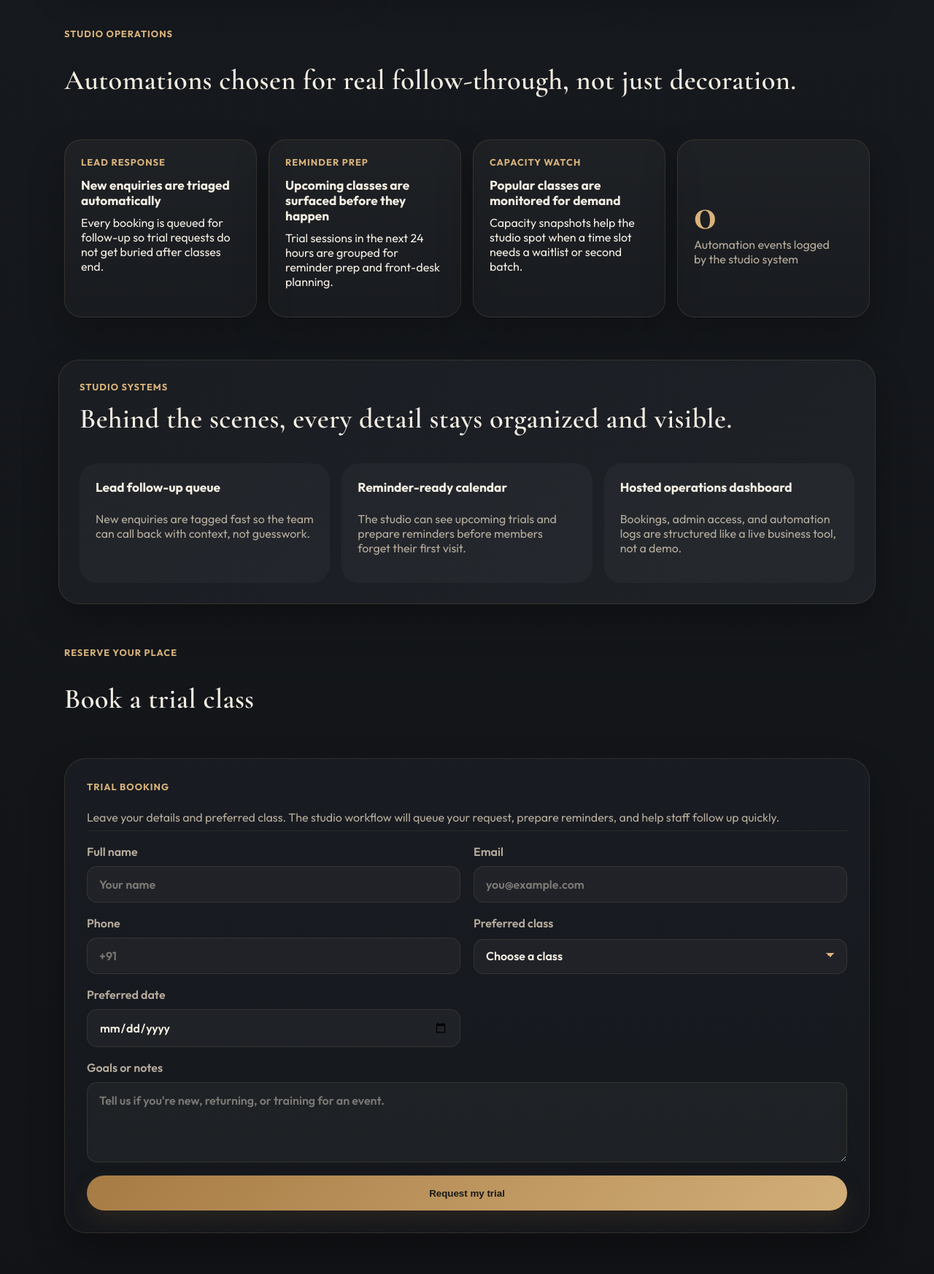
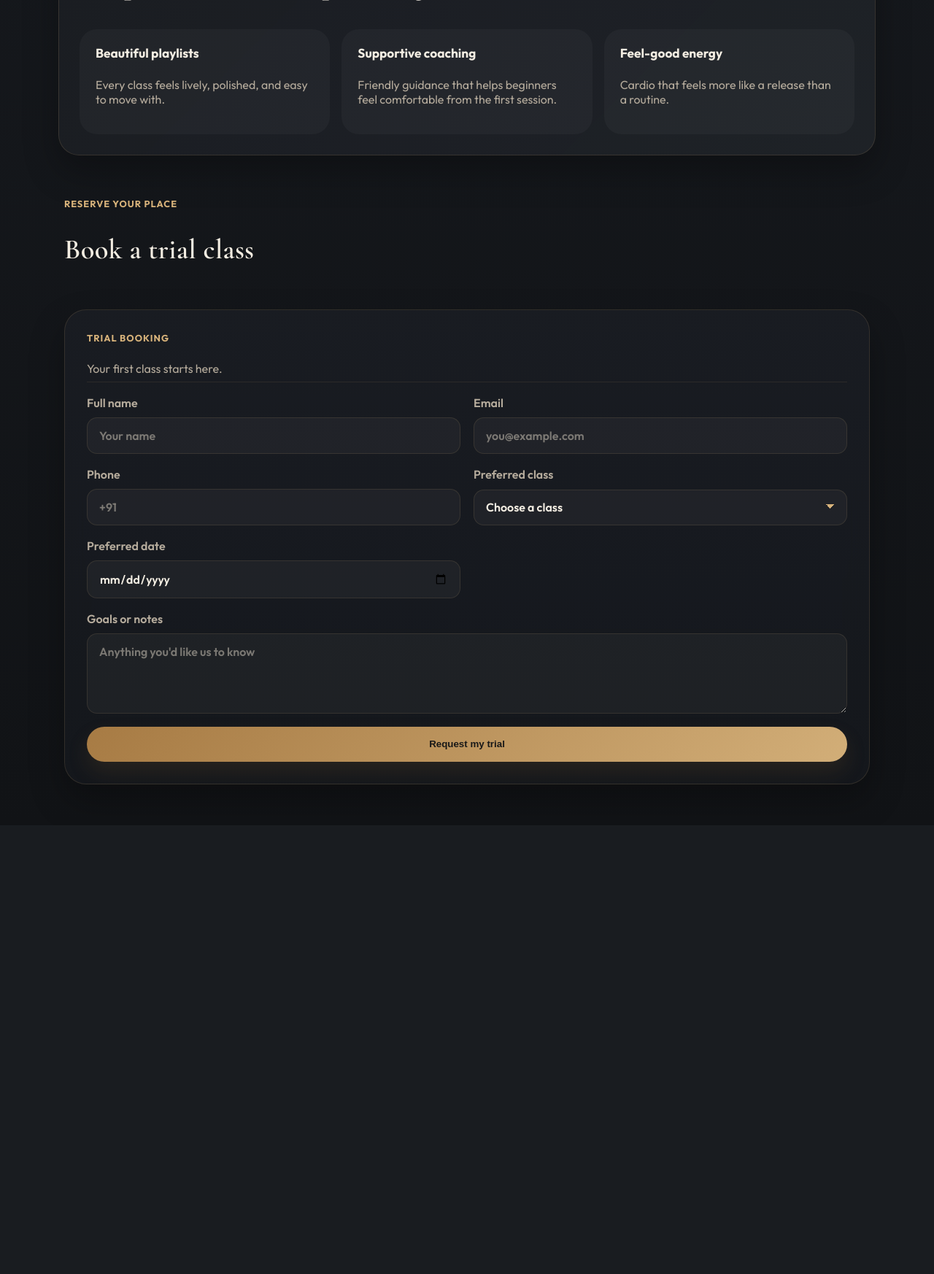
Before and after one commit to patilhimanshu146-tech/zumba, a Flask app: page / in a window 1280 px wide. Shown: the part 2670-4416 px from the top of the page at 73% size. After the commit the page ends 3777 px from the top, so only its background shows below. Run offline with Flask 3, Linux system fonts and the light colour scheme; data that the repository does not hold is empty.

Commit message:
Simplify homepage copy and layout

```diff
--- a/templates/index.html
+++ b/templates/index.html
@@ -26,12 +26,11 @@
         </nav>
         <div class="hero-grid">
           <section class="hero-copy">
-            <p class="badge">Structured classes. Elevated energy.</p>
-            <h2>Dance fitness with the polish of a premium studio and the energy of a live floor.</h2>
+            <p class="badge">Move with rhythm</p>
+            <h2>Zumba classes with beautiful energy, strong rhythm, and a studio feel.</h2>
             <p class="lead">
-              Pulse & Rhythm is built for members who want movement that feels
-              intentional, energising, and well run. From first trial booking to
-              class follow-up, every part of the experience is designed to feel smooth.
+              High-energy sessions, confident coaching, and a space that makes
+              movement feel effortless.
             </p>
             <div class="hero-actions">
               <a class="primary-btn" href="#booking">Book a trial class</a>
@@ -44,11 +43,11 @@
               </article>
               <article>
                 <strong>{{ booking_count }}</strong>
-                <span>Trial bookings captured</span>
+                <span>Trial bookings</span>
               </article>
               <article>
                 <strong>{{ upcoming_trials }}</strong>
-                <span>Upcoming trial sessions</span>
+                <span>Upcoming sessions</span>
               </article>
             </div>
           </section>
@@ -66,11 +65,11 @@
               />
             </div>
             <div class="hero-card">
-              <p class="card-label">What defines the studio</p>
+              <p class="card-label">Studio feel</p>
               <ul>
-                <li>Small-group coaching with clear class levels and capped attendance</li>
-                <li>Curated playlists that balance Latin, cardio-pop, and Bollywood energy</li>
-                <li>Fast follow-ups, reminder prep, and booking oversight built into the workflow</li>
+                <li>Bold playlists</li>
+                <li>Beautiful movement</li>
+                <li>Feel-good cardio</li>
               </ul>
             </div>
           </section>
@@ -80,21 +79,18 @@
       <main>
         <section class="section intro-strip">
           <div class="intro-card">
-            <p class="eyebrow">Member experience</p>
-            <h3>First-time friendly, professionally run, and built for consistency.</h3>
+            <p class="eyebrow">The mood</p>
+            <h3>Elegant, uplifting, and full of movement.</h3>
           </div>
           <div class="intro-card">
-            <p>
-              Expect guided entry into every class, clear pacing from warm-up to peak cardio,
-              and a studio workflow that respects both your time and your motivation.
-            </p>
+            <p>A little sweat, a lot of rhythm, and the kind of class you look forward to all week.</p>
           </div>
         </section>
 
         <section class="section" id="schedule">
           <div class="section-heading">
-            <p class="eyebrow">Weekly rhythm</p>
-            <h3>Weekly class schedule</h3>
+            <p class="eyebrow">Weekly schedule</p>
+            <h3>Find your class.</h3>
           </div>
           <div class="class-grid">
             {% for item in classes %}
@@ -111,8 +107,8 @@
 
         <section class="section vibe-section">
           <div class="section-heading">
-            <p class="eyebrow">Studio atmosphere</p>
-            <h3>A visual feel for the room, the lighting, and the pace.</h3>
+            <p class="eyebrow">Gallery</p>
+            <h3>The feel of the studio.</h3>
           </div>
           <div class="gallery-grid">
             <article class="gallery-card tall">
@@ -136,51 +132,23 @@
           </div>
         </section>
 
-        <section class="section operations-section">
-          <div class="section-heading">
-            <p class="eyebrow">Studio operations</p>
-            <h3>Automations chosen for real follow-through, not just decoration.</h3>
-          </div>
-          <div class="operations-grid">
-            <article class="operation-card">
-              <p class="card-label">Lead response</p>
-              <h4>New enquiries are triaged automatically</h4>
-              <p>Every booking is queued for follow-up so trial requests do not get buried after classes end.</p>
-            </article>
-            <article class="operation-card">
-              <p class="card-label">Reminder prep</p>
-              <h4>Upcoming classes are surfaced before they happen</h4>
-              <p>Trial sessions in the next 24 hours are grouped for reminder prep and front-desk planning.</p>
-            </article>
-            <article class="operation-card">
-              <p class="card-label">Capacity watch</p>
-              <h4>Popular classes are monitored for demand</h4>
-              <p>Capacity snapshots help the studio spot when a time slot needs a waitlist or second batch.</p>
-            </article>
-            <article class="operation-card metric-card">
-              <strong>{{ automation_count }}</strong>
-              <span>Automation events logged by the studio system</span>
-            </article>
-          </div>
-        </section>
-
         <section class="section spotlight">
           <div>
-            <p class="eyebrow">Studio systems</p>
-            <h3>Behind the scenes, every detail stays organized and visible.</h3>
+            <p class="eyebrow">Why people love it</p>
+            <h3>Simple reasons to keep coming back.</h3>
           </div>
           <div class="feature-grid">
             <article>
-              <h4>Lead follow-up queue</h4>
-              <p>New enquiries are tagged fast so the team can call back with context, not guesswork.</p>
+              <h4>Beautiful playlists</h4>
+              <p>Every class feels lively, polished, and easy to move with.</p>
             </article>
             <article>
-              <h4>Reminder-ready calendar</h4>
-              <p>The studio can see upcoming trials and prepare reminders before members forget their first visit.</p>
+              <h4>Supportive coaching</h4>
+              <p>Friendly guidance that helps beginners feel comfortable from the first session.</p>
             </article>
             <article>
-              <h4>Hosted operations dashboard</h4>
-              <p>Bookings, admin access, and automation logs are structured like a live business tool, not a demo.</p>
+              <h4>Feel-good energy</h4>
+              <p>Cardio that feels more like a release than a routine.</p>
             </article>
           </div>
         </section>
@@ -204,10 +172,7 @@
           <form class="booking-form" method="post" action="{{ url_for('book_class') }}">
             <div class="form-intro full-span">
               <p class="card-label">Trial booking</p>
-              <p>
-                Leave your details and preferred class. The studio workflow will queue your request,
-                prepare reminders, and help staff follow up quickly.
-              </p>
+              <p>Your first class starts here.</p>
             </div>
             <label>
               Full name
@@ -239,7 +204,7 @@
               <textarea
                 name="message"
                 rows="4"
-                placeholder="Tell us if you're new, returning, or training for an event."
+                placeholder="Anything you'd like us to know"
               ></textarea>
             </label>
             <button class="primary-btn full-span" type="submit">Request my trial</button>
```
